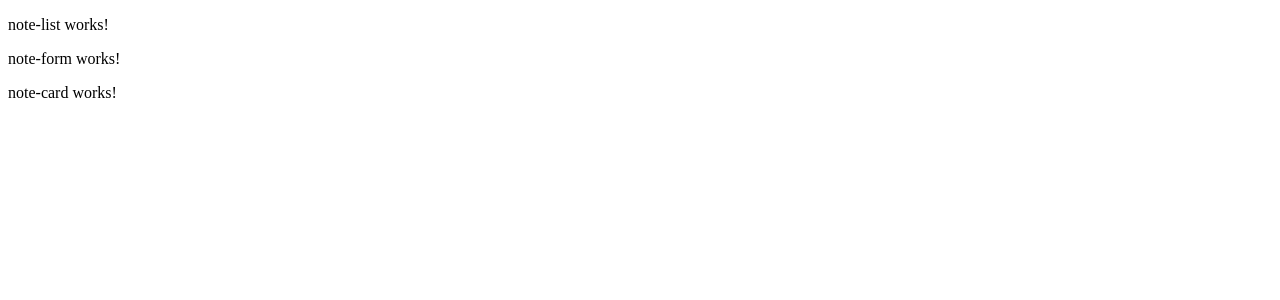
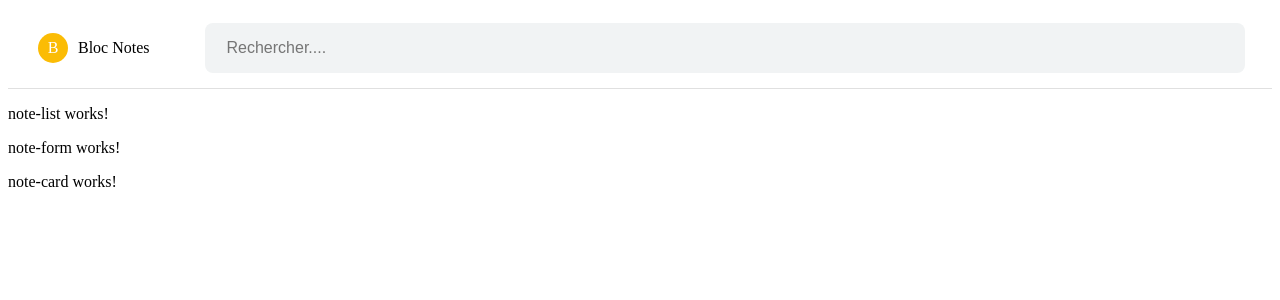
Before and after one commit to mugiwara-no-yazid/tp_angular, an Angular app: page / in a window 1280 px wide. Shown: the top 300 px of the page. Built offline with nearby package versions, Linux system fonts and the light colour scheme.

Commit message:
Initialisation de la barre de recherce

```diff
--- a/src/app/app.html
+++ b/src/app/app.html
@@ -1,5 +1,5 @@
+<app-search-bar></app-search-bar>
 <app-note-list></app-note-list>
 <app-note-form></app-note-form>
 <app-note-card></app-note-card>
-
 <router-outlet></router-outlet>
--- a/src/app/app.ts
+++ b/src/app/app.ts
@@ -3,10 +3,11 @@ import { RouterOutlet } from '@angular/router';
 import {NoteCard} from './note-card/note-card';
 import { NoteForm } from './note-form/note-form';
 import { NoteList } from './note-list/note-list';
+import { SearchBar } from './search-bar/search-bar';
 
 @Component({
   selector: 'app-root',
-  imports: [RouterOutlet, NoteCard, NoteForm, NoteList],
+  imports: [RouterOutlet, NoteCard, NoteForm, NoteList, SearchBar],
   templateUrl: './app.html',
   styleUrl: './app.css'
 })
--- a/src/app/search-bar/search-bar.css
+++ b/src/app/search-bar/search-bar.css
@@ -0,0 +1,45 @@
+.header {
+  display: flex;
+  align-items: center;
+  padding: 10px;
+  border-bottom: 1px solid #e0e0e0;
+  background-color: #fff;
+}
+
+.logo {
+  display: flex;
+  align-items: center;
+  margin-right: auto;
+  padding: 15px 20px;
+}
+
+.logo-icon {
+  display: flex;
+  justify-content: center;
+  align-items: center;
+  width: 30px;
+  height: 30px;
+  border-radius: 50%;
+  background-color: #fbbc05;
+  color: white;
+  margin-right: 10px;
+}
+
+.search-bar {
+  display: flex;
+  align-items: center;
+  background-color: #f1f3f4;
+  border-radius: 8px;
+  padding: 15px 20px;
+  width: 100%;
+  max-width: 1000px;
+  margin: 0 auto;
+}
+
+.search-bar input[type="text"] {
+  border: none;
+  outline: none;
+  background-color: transparent;
+  color: #5f6368;
+  font-size: 16px;
+}
--- a/src/app/search-bar/search-bar.html
+++ b/src/app/search-bar/search-bar.html
@@ -1 +1,10 @@
-<p>search-bar works!</p>
+<div class="header">
+
+  <div class="logo">
+    <div class="logo-icon">B</div>
+    Bloc Notes
+  </div>
+  <div class="search-bar">
+    <input type="text" placeholder="Rechercher...." />
+  </div>
+</div>
```
